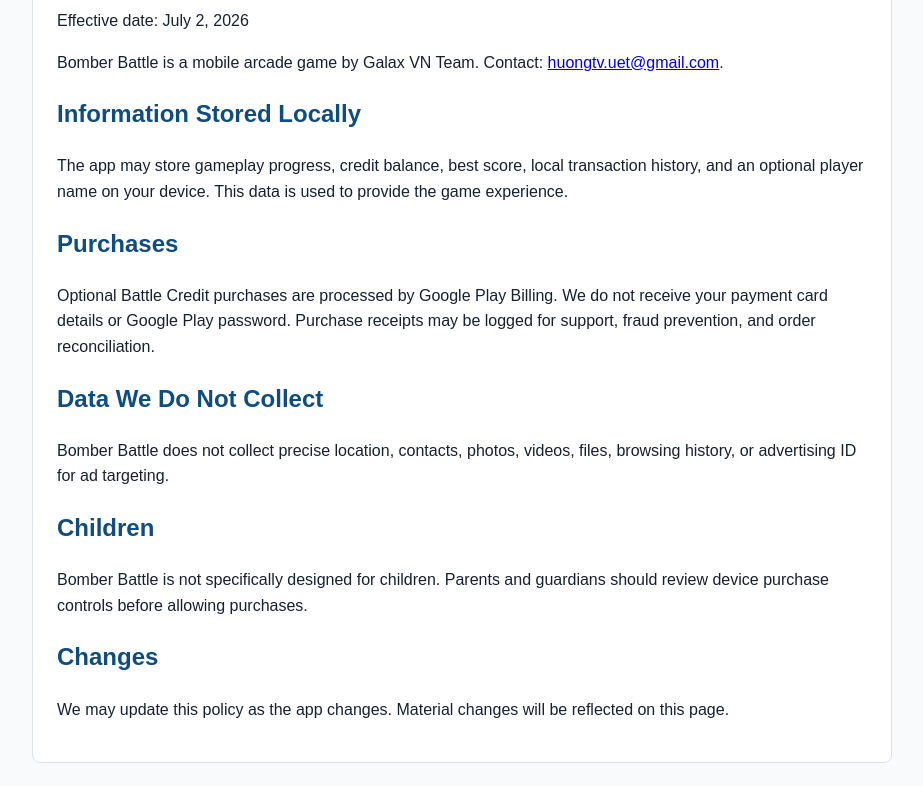
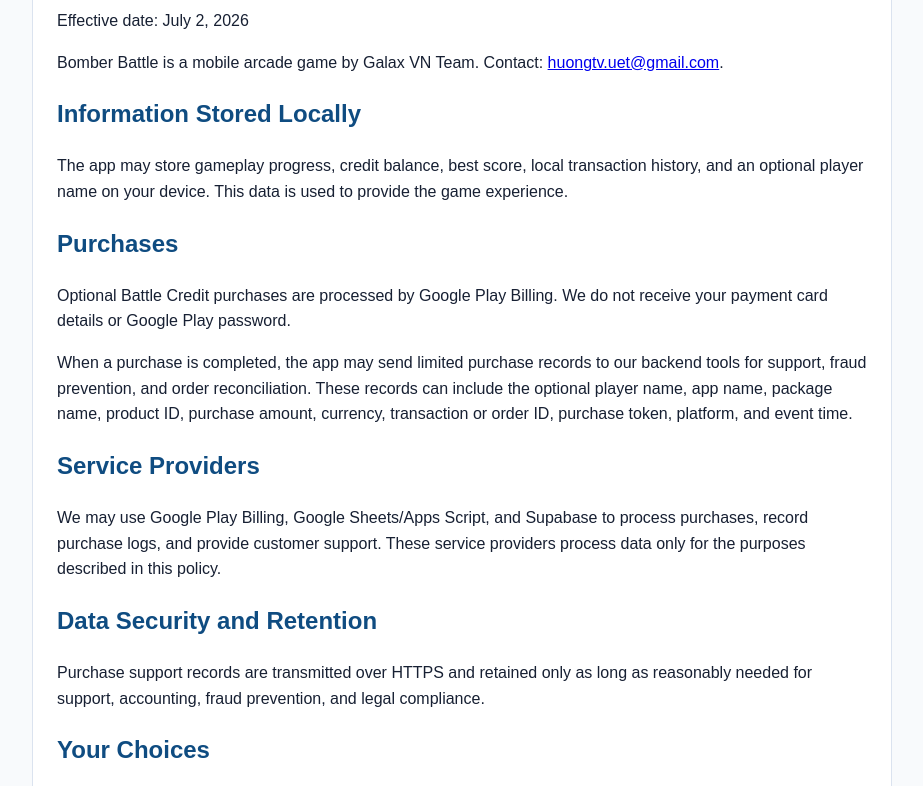
Before and after one commit to tranhuongk/tranhuongk.github.io, a plain HTML site: page web/bomber_battle/privacy_policy.html in a window 1280 px wide. Shown: the part 143-929 px from the top of the page, without its empty margins (178-1101 px from the left). Drawn offline with Linux system fonts and the light colour scheme.

Commit message:
docs(bomber-battle): clarify privacy policy

```diff
--- a/web/bomber_battle/privacy_policy.html
+++ b/web/bomber_battle/privacy_policy.html
@@ -20,7 +20,17 @@
     <p>The app may store gameplay progress, credit balance, best score, local transaction history, and an optional player name on your device. This data is used to provide the game experience.</p>
 
     <h2>Purchases</h2>
-    <p>Optional Battle Credit purchases are processed by Google Play Billing. We do not receive your payment card details or Google Play password. Purchase receipts may be logged for support, fraud prevention, and order reconciliation.</p>
+    <p>Optional Battle Credit purchases are processed by Google Play Billing. We do not receive your payment card details or Google Play password.</p>
+    <p>When a purchase is completed, the app may send limited purchase records to our backend tools for support, fraud prevention, and order reconciliation. These records can include the optional player name, app name, package name, product ID, purchase amount, currency, transaction or order ID, purchase token, platform, and event time.</p>
+
+    <h2>Service Providers</h2>
+    <p>We may use Google Play Billing, Google Sheets/Apps Script, and Supabase to process purchases, record purchase logs, and provide customer support. These service providers process data only for the purposes described in this policy.</p>
+
+    <h2>Data Security and Retention</h2>
+    <p>Purchase support records are transmitted over HTTPS and retained only as long as reasonably needed for support, accounting, fraud prevention, and legal compliance.</p>
+
+    <h2>Your Choices</h2>
+    <p>You can choose not to enter a player name. To request deletion or correction of purchase support records, contact us at <a href="mailto:huongtv.uet@gmail.com">huongtv.uet@gmail.com</a> with your app name and order details.</p>
 
     <h2>Data We Do Not Collect</h2>
     <p>Bomber Battle does not collect precise location, contacts, photos, videos, files, browsing history, or advertising ID for ad targeting.</p>
```
